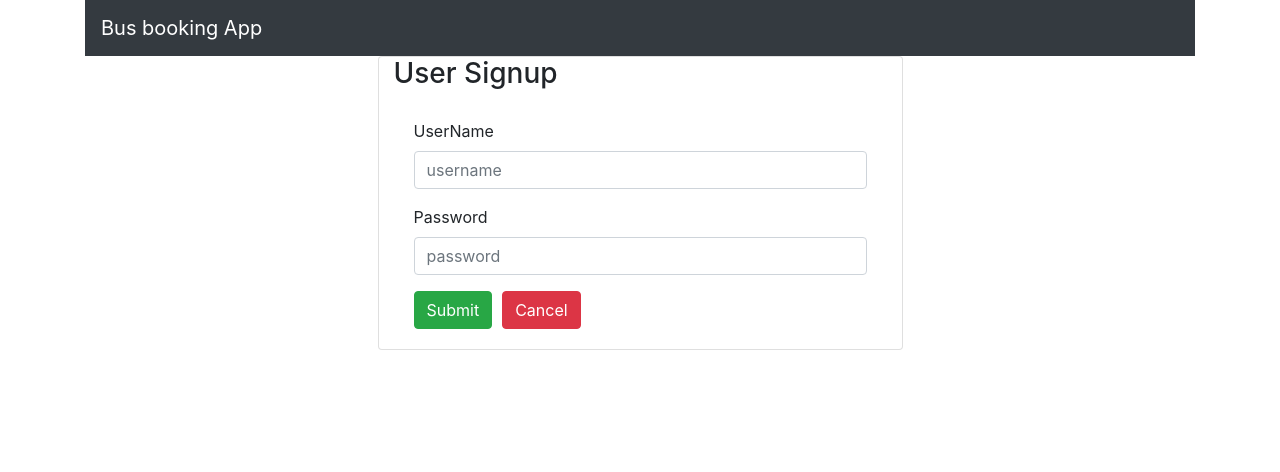
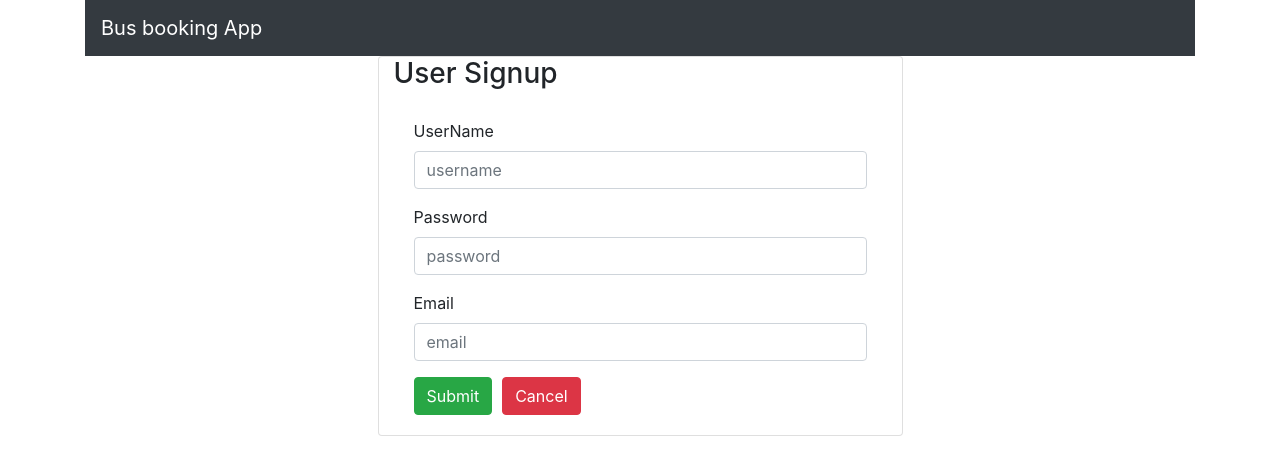
Before and after one commit to Gnanasai98/DAC_Project, a React (Create React App) app in the folder frontend/BUS-BOOKING-main/: page /signup in a window 1280 px wide. Shown: the top 472 px of the page. Built offline with nearby package versions, Linux system fonts and the light colour scheme.

Commit message:
changes in frontend and backend for email validation

```diff
--- a/frontend/BUS-BOOKING-main/src/components/Signup.jsx
+++ b/frontend/BUS-BOOKING-main/src/components/Signup.jsx
@@ -7,11 +7,13 @@ class Signup extends Component {
     this.state = {
       username: "",
       password: "",
+      email: "",
       status: "",
     };
     this.changeUserNameHandler = this.changeUserNameHandler.bind(this);
     this.changePasswordHandler = this.changePasswordHandler.bind(this);
     this.changeStatusHandler = this.changeStatusHandler.bind(this);
+    this.changeEmailHandler = this.changeEmailHandler.bind(this);
     this.Signup = this.Signup.bind(this);
   }
   cancel() {
@@ -19,7 +21,16 @@ class Signup extends Component {
   }
   Signup = (e) => {
     e.preventDefault();
-    let user = { username: this.state.username, password: this.state.password };
+    let user = {
+      username: this.state.username,
+      password: this.state.password,
+      email: this.state.email,
+    };
+    const emailRegex = /^[A-Z0-9._%+-]+@[A-Z0-9.-]+\.[A-Z]{2,}$/i;
+    if (!emailRegex.test(user.email)) {
+      window.alert("Please enter a valid email address.");
+      return;
+    }
     Bookingservice.usersignup(user).then((res) => {
       this.setState({ status: res.data });
       window.alert(this.state.status);
@@ -36,6 +47,10 @@ class Signup extends Component {
   changePasswordHandler = (event) => {
     this.setState({ password: event.target.value });
   };
+  changeEmailHandler = (event) => {
+    this.setState({ email: event.target.value });
+  };
+
 
   render() {
     return (
@@ -68,6 +83,18 @@ class Signup extends Component {
                     required
                   />
                 </div>
+                <div className="form-group">
+                 <label>Email</label>
+                  <input
+                   type="email"
+                   placeholder="email"
+                   name="email"
+                   className="form-control"
+                   value={this.state.email}
+                   onChange={this.changeEmailHandler}
+                   required
+                 />
+                 </div>
                 <button className="btn btn-success" onClick={this.Signup}>
                   Submit
                 </button>
```
Also changed, not shown: 1 other file (tests, documents, lock files or other folders).
